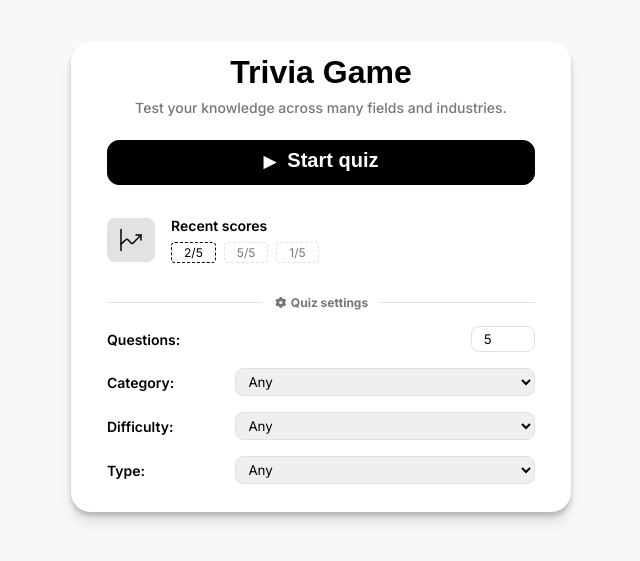
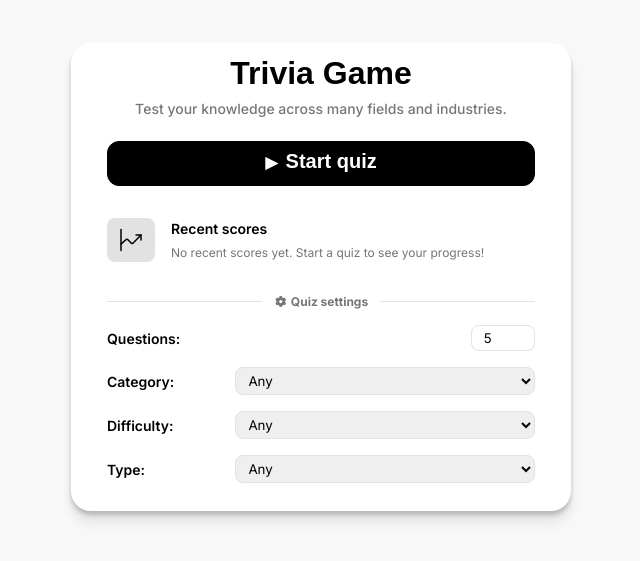
Before and after one commit to paulius-misevicius/trivia-game, a React (Vite) app: page / in a window 1280 px wide. Shown: the part 123-684 px from the top of the page, without its empty margins (319-959 px from the left). Built offline with nearby package versions, Linux system fonts and the light colour scheme; a web font is replaced by a local one.

Commit message:
Persist user's quiz settings and recent scores with localStorage

```diff
--- a/src/App.jsx
+++ b/src/App.jsx
@@ -26,15 +26,19 @@ export default function App() {
     type: ""
   }
 
+  // DB values
+  const prevScores = localStorage.getItem("recentScores") === null ? [] : JSON.parse(localStorage.getItem("recentScores"))
+  const prevSettings = localStorage.getItem("quizSettings") === null ? GAME_SETTINGS : JSON.parse(localStorage.getItem("quizSettings"))
+
   // State values
   const [gameState, setGameState] = useState(GAME_STATE.INTRO)
-  const [gameSettings, setGameSettings] = useState(GAME_SETTINGS)
+  const [gameSettings, setGameSettings] = useState(prevSettings)
   const [questions, setQuestions] = useState([])
   const [submittedAnswers, setSubmittedAnswers] = useState([])
-  const prevScoresRef = useRef(["2/5", "5/5", "1/5"])
+  const prevScoresRef = useRef(prevScores)
+  console.log(gameSettings)
 
   // Derived Values
-
   const fetchUrl = `https://opentdb.com/api.php?
   amount=${gameSettings.amount}&
   category=${gameSettings.category}&
@@ -53,8 +57,9 @@ export default function App() {
   userAnswers={submittedAnswers}
   />
   )
+
   const latestScores = prevScoresRef.current.map((item, index) =>
-    <span key={nanoid()} className={clsx("user-score", {"latest-score" : index === 0})}>{item} </span>
+    <span key={nanoid()} className={clsx("user-score", {"latest-score" : index === 0})}>{item}</span>
   )
 
   // Static values
@@ -104,17 +109,19 @@ export default function App() {
     ).length
     const userScore = `${correctAnswerAmount}/${questions.length}`
     prevScoresRef.current = [userScore, ...prevScoresRef.current]
+    localStorage.setItem("recentScores", JSON.stringify(prevScoresRef.current))
 
     setSubmittedAnswers(userAnswers)
     setGameState(GAME_STATE.FINISHED)
   }
 
+  // App screens
   const introScreen =
     <>
       <section className="intro-section">
         <h1>Trivia Game</h1>
         <p className="intro-description">Test your knowledge across many fields and industries.</p>
-        <button className="start-quiz-btn" onClick={getQuestions}><span className="play-icon">▶</span> Start quiz</button>
+        <button className="start-quiz-btn" onClick={getQuestions}><span className="play-icon">▶</span>Start quiz</button>
       </section>
       <section className="recent-scores-section">
         <div className="svg-icon-box">
--- a/src/Settings.jsx
+++ b/src/Settings.jsx
@@ -24,6 +24,7 @@ export default function Settings() {
         let GAME_SETTINGS_UPDATED = {...gameSettings}
         GAME_SETTINGS_UPDATED = {...GAME_SETTINGS_UPDATED, [event.target.name]: event.target.value}
         setGameSettings(GAME_SETTINGS_UPDATED)
+        localStorage.setItem("quizSettings", JSON.stringify(GAME_SETTINGS_UPDATED))
     }
 
     return (
--- a/src/index.css
+++ b/src/index.css
@@ -194,7 +194,7 @@ input[type="radio"]:checked + label {
 
 .play-icon {
   font-size: 1rem;
-  margin-right: 6px;
+  margin-right: 8px;
 }
 .start-quiz-btn {
   width: 100%;
```
